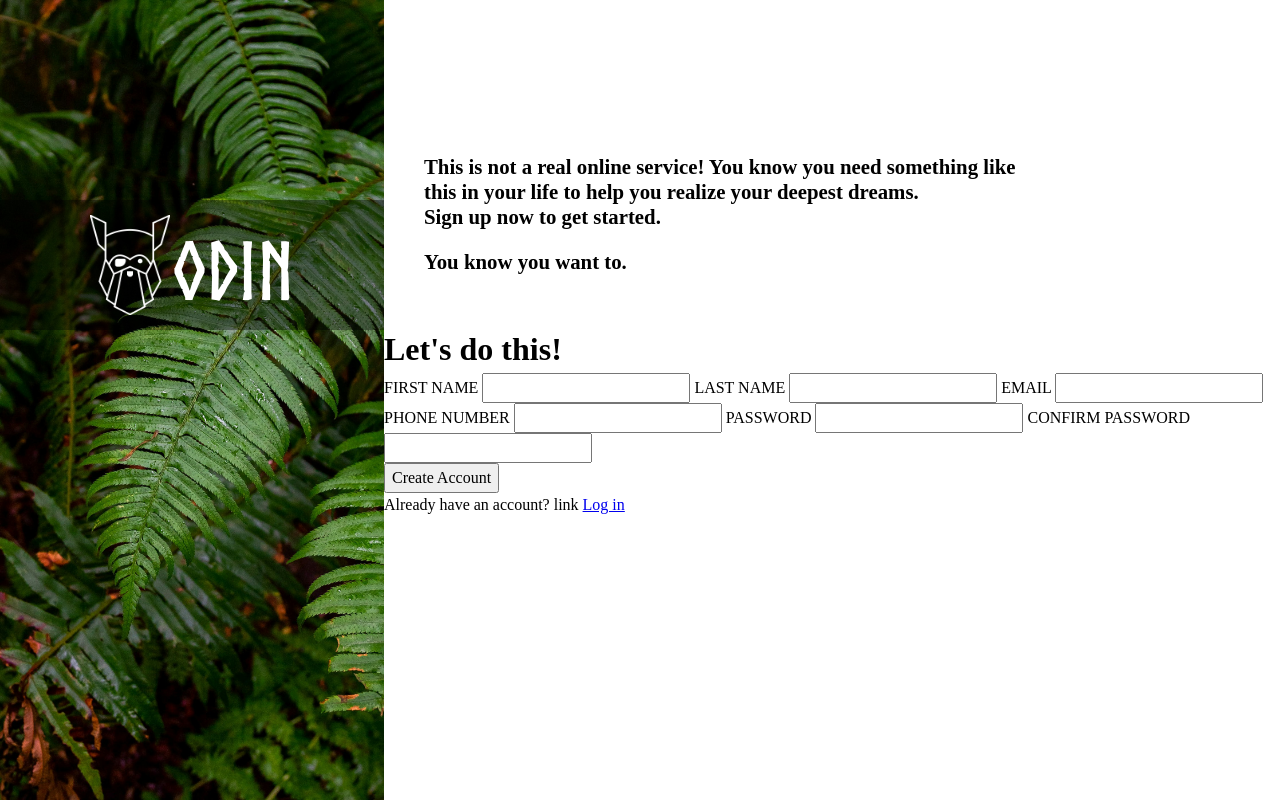
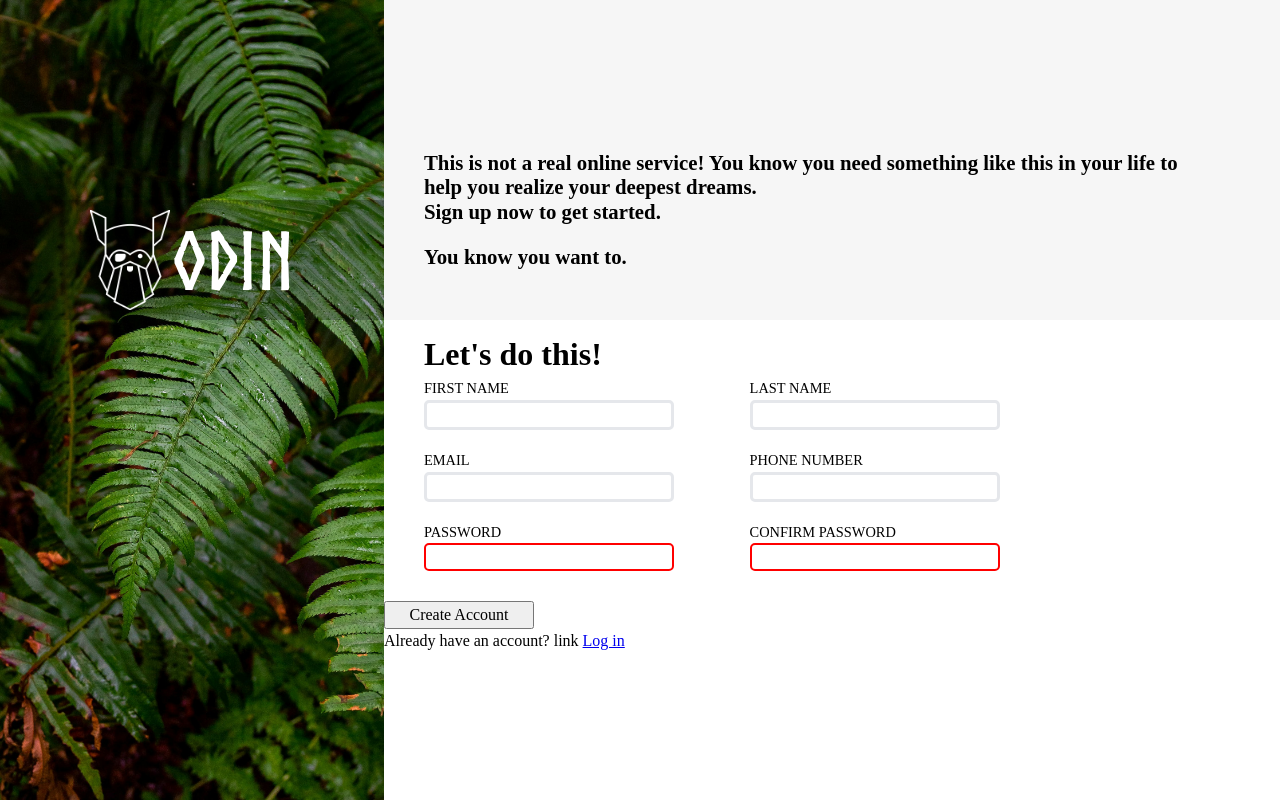
Before and after one commit to RMIKEV/Sign-up-Form, a plain HTML site: page index.html in a window 1280 px wide. Drawn offline with Linux system fonts and the light colour scheme.

Commit message:
add css to form section and change html

```diff
--- a/index.html
+++ b/index.html
@@ -17,7 +17,7 @@
     </div>
 
     <form action="" method="post">
-        <div>
+        <div class="sec1">
             <p>This is not a real online service! You know you need something like
                 this in your life to help you realize your deepest dreams.<br>
                 Sign up now to get started.</p>
@@ -27,24 +27,36 @@
 
         <div class="sign-up">
             <h1>Let's do this!</h1>
+            <div>
+                <div>
                     <label for="first-name">FIRST NAME</label>
                     <input type="text" name="fist_name" id="first-name">
-
+                </div>
+                <div>
                     <label for="last-name">LAST NAME</label>
                     <input type="text" name="last_name" id="last-name">
-
+                </div>
+            </div>
+            <div>
+                <div>
                     <label for="usr-email">EMAIL</label>
                     <input type="email" name="usr_email" id="usr-email">
-
+                </div>
+                <div>
                     <label for="usr-ph">PHONE NUMBER</label>
                     <input type="text" name="usr_ph" id="usr-ph">
-
+                </div>
+            </div>
+            <div>
+                <div>
                     <label for="usr-pswd">PASSWORD</label>
-            <input type="password" name="usr_pswd" id="usr-pswd">
-
+                    <input type="password" name="usr_pswd" id="usr-pswd" required>
+                </div>
+                <div>
                     <label for="cusr-pswd">CONFIRM PASSWORD</label>
-            <input type="password" name="cusr_pswd" id="cusr-pswd">
-
+                    <input type="password" name="cusr_pswd" id="cusr-pswd" required>
+                </div>
+            </div>
         </div>
 
         <div class="login-btn">
--- a/style.css
+++ b/style.css
@@ -19,6 +19,11 @@ img, picture, video, canvas, svg {
 
 input, textarea, select, button {
   font: inherit;
+  font-size: 100%;
+  width: 150px;
+  padding: 0;
+  margin: 0;
+  box-sizing: border-box;
 }
 
 p, h1, h2, h3, h4, h5, h6 {
@@ -54,24 +59,59 @@ body {
   color: white;
   font-family: norse-bold;
   text-align: center;
-  background-color: rgba(0, 0 , 0, 40%);
+  background-color: rgba(0, 0 , 0, 25%);
   margin-top: 200px;
   margin-bottom: auto;
 
 }
 
-.hero-section p{
-  padding-top: 10px;
+.sec1{
+  padding: 150.5px 80px 50px 40px;
+  font-size: 1.3rem;
+  background-color: rgb(246, 246, 246);
+  line-height: 1.2;
+  font-weight: bold;
+
 }
 
-form div:first-child{
-  padding: 155.45px 250px 50px 40px;
-  font-weight: bold;
-  font-size: 1.3rem;
-  background-color: rgb(255, 255, 255);
-  line-height: 1.2;
+.sec1 > p + p{
+margin-top: 20px;
 }
 
-form div:first-child > p + p{
-margin-top: 20px;
+/* input part */
+.sign-up{
+  margin: 10px 100px 10px 40px;
 }
+.sign-up >div {
+  display: flex;
+  align-items: center;
+  max-width: ;
+  gap:10%;
+}
+
+.sign-up > div> div{
+  margin-bottom: 20px;
+  display: flex;
+  flex-direction: column;
+
+}
+
+input {
+  border:solid #E5E7EB;
+  border-radius: 5px;
+  width: 250px;
+}
+
+
+input:focus {
+  box-shadow: inset 1px 1px 2px grey;
+
+}
+
+input[type="password"]:invalid{
+  border:2px solid red;
+}
+
+label{
+  font-size: 0.9rem;
+}
```
Lines whose indentation alone changed are shown as unchanged.
